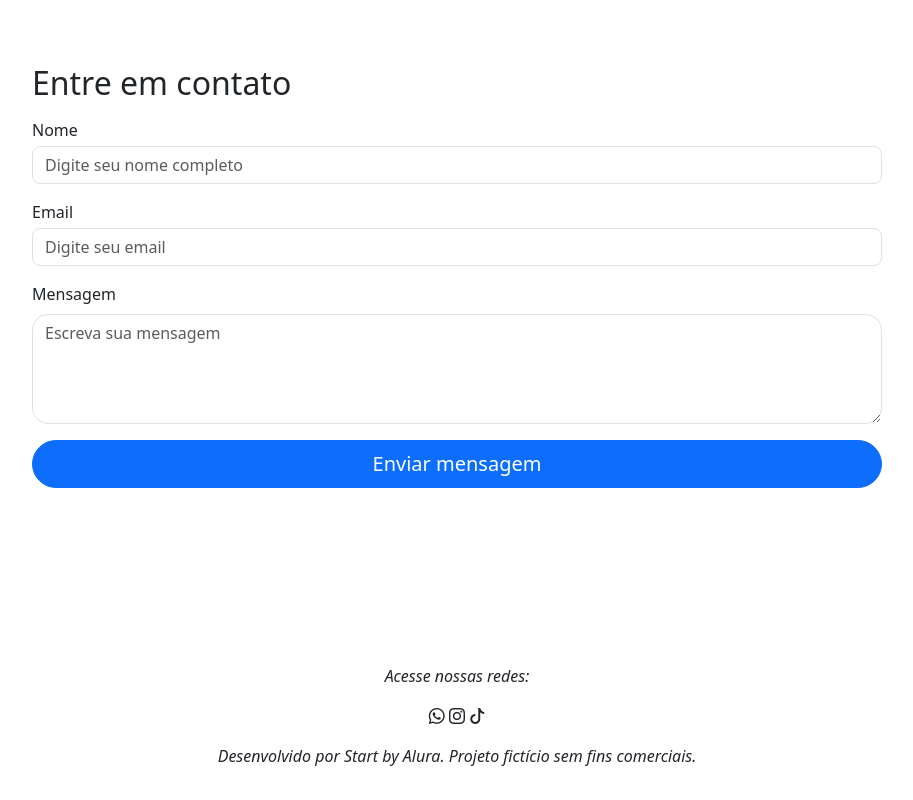
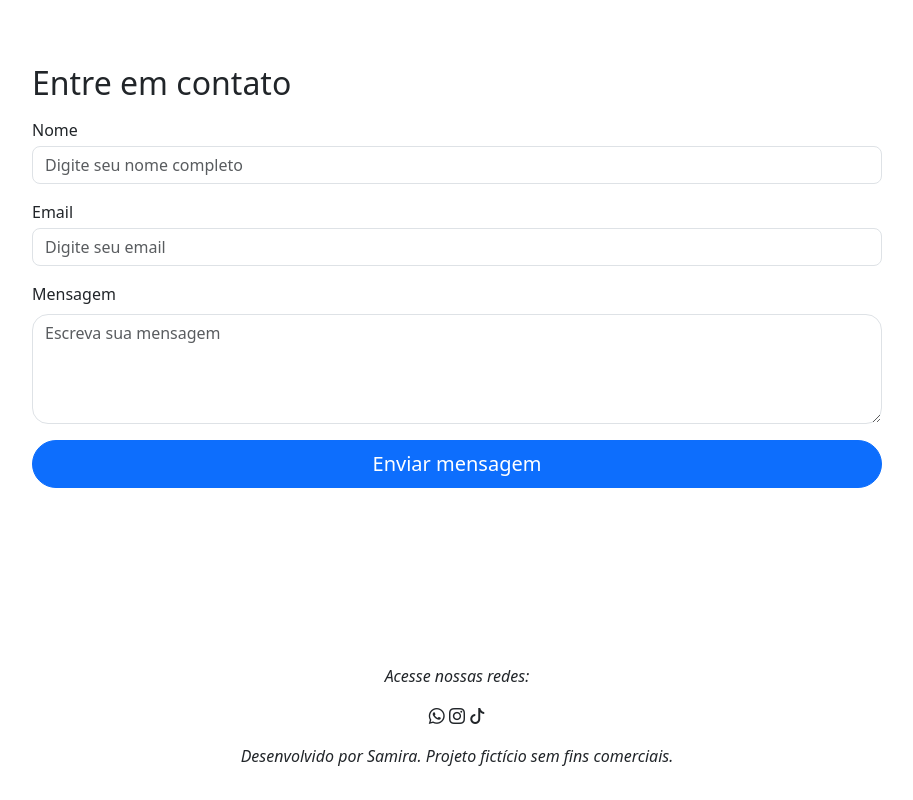
Before and after one commit to sami8754/P-gina-na-Web, a plain HTML site: page index.html in a window 1280 px wide. Shown: the part 1603-2403 px from the top of the page, without its empty margins (183-1096 px from the left). Drawn offline with nearby package versions, Linux system fonts and the light colour scheme.

Commit message:
Update index.html

```diff
--- a/index.html
+++ b/index.html
@@ -112,7 +112,7 @@
         <i class="bi bi-whatsapp"></i>
         <i class="bi bi-instagram"></i>
         <i class="bi bi-tiktok"></i>
-        <p class="mt-3">Desenvolvido por Start by Alura. Projeto fictício sem fins comerciais.</p>
+        <p class="mt-3">Desenvolvido por Samira. Projeto fictício sem fins comerciais.</p>
     </footer>
 
     <script src="script.js"></script>
```
